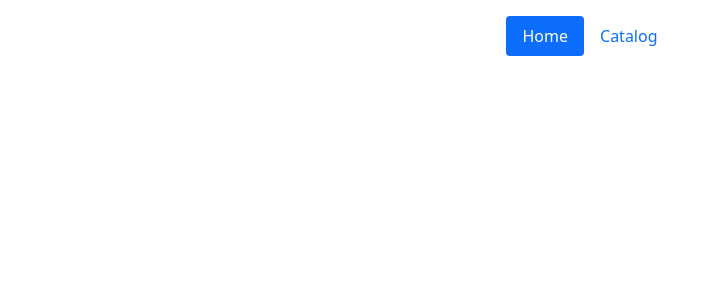
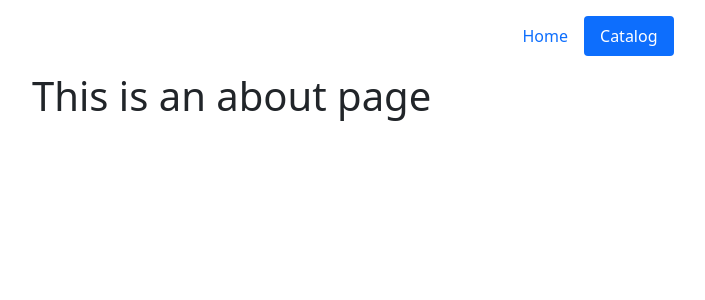
Before and after one commit to ramdirt/tyres_pmt, a Vue app: page /catalog in a window 1280 px wide. Shown: the top 300 px of the page, without its empty margins (50-755 px from the left). Built offline with nearby package versions, Linux system fonts and the light colour scheme.

Commit message:
add header, add router

```diff
--- a/package.json
+++ b/package.json
@@ -8,10 +8,12 @@
   },
   "dependencies": {
     "core-js": "^3.6.5",
-    "vue": "^3.0.0"
+    "vue": "^3.0.0",
+    "vue-router": "^4.0.0-0"
   },
   "devDependencies": {
     "@vue/cli-plugin-babel": "~4.5.0",
+    "@vue/cli-plugin-router": "~4.5.0",
     "@vue/cli-service": "~4.5.0",
     "@vue/compiler-sfc": "^3.0.0"
   }
--- a/src/components/TheHeader.vue
+++ b/src/components/TheHeader.vue
@@ -1,8 +1,8 @@
 <template>
   <header class="d-flex justify-content-center py-3">
     <ul class="nav nav-pills">
-      <li class="nav-item"><a href="#" class="nav-link active" aria-current="page">Home</a></li>
-      <li class="nav-item"><a href="#" class="nav-link">Catalog</a></li>
+      <li class="nav-item"><router-link to="/" class="nav-link">Home</router-link></li>
+      <li class="nav-item"><router-link to="catalog" class="nav-link">Catalog</router-link></li>
     </ul>
   </header>
 </template>
--- a/src/main.js
+++ b/src/main.js
@@ -1,4 +1,5 @@
 import { createApp } from 'vue'
 import App from './app/App.vue'
+import router from './router'
 
-createApp(App).mount('#app')
+createApp(App).use(router).mount('#app')
--- /dev/null
+++ b/src/router/index.js
@@ -0,0 +1,26 @@
+import { createRouter, createWebHistory } from 'vue-router'
+import Home from '../views/Home.vue'
+
+const routes = [
+  {
+    path: '/',
+    name: 'Home',
+    component: Home
+  },
+  {
+    path: '/catalog',
+    name: 'Catalog',
+    // route level code-splitting
+    // this generates a separate chunk (about.[hash].js) for this route
+    // which is lazy-loaded when the route is visited.
+    component: () => import(/* webpackChunkName: "about" */ '../views/Catalog.vue')
+  }
+]
+
+const router = createRouter({
+  history: createWebHistory(process.env.BASE_URL),
+  routes,
+  linkActiveClass: 'active',
+})
+
+export default router
--- /dev/null
+++ b/src/views/Catalog.vue
@@ -0,0 +1,5 @@
+<template>
+  <div class="about">
+    <h1>This is an about page</h1>
+  </div>
+</template>
--- a/src/view/Home.vue
+++ b/src/views/Home.vue
@@ -1,15 +1,13 @@
 <template>
-  <div>
-      <h1>Home</h1>
+  <div class="home">
+    <h1>Home page</h1>
   </div>
 </template>
 
 <script>
+
 export default {
+  name: 'Home',
 
 }
 </script>
-
-<style>
-
-</style>
```
Also changed, not shown: src/app/App.vue (+12 -5 lines), src/view/Catalog.vue (deleted), 1 other file (tests, documents, lock files or other folders).
